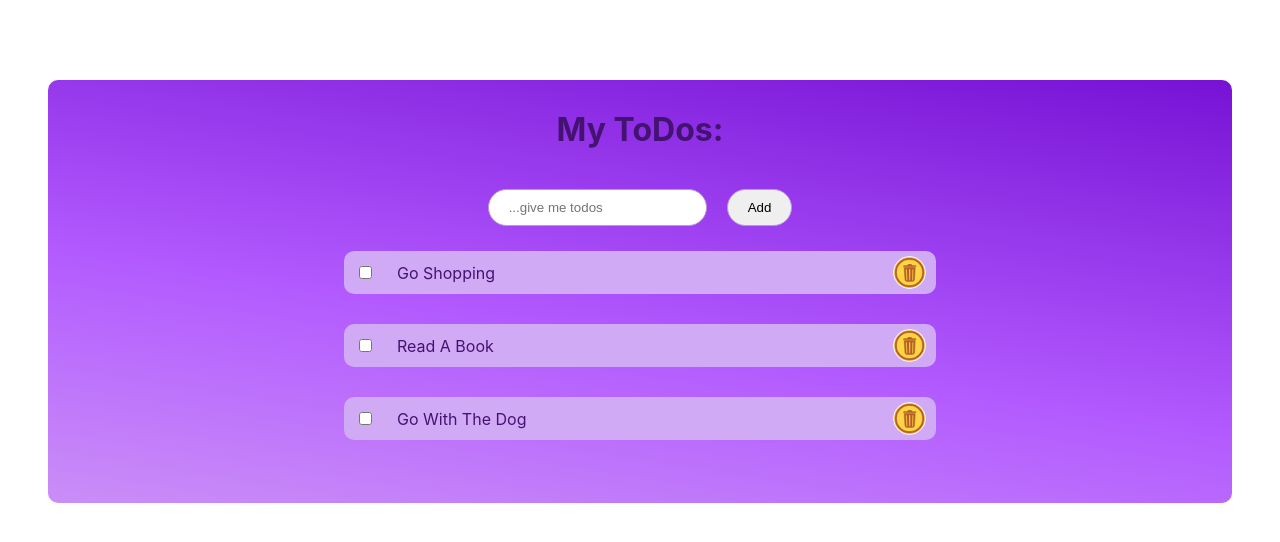
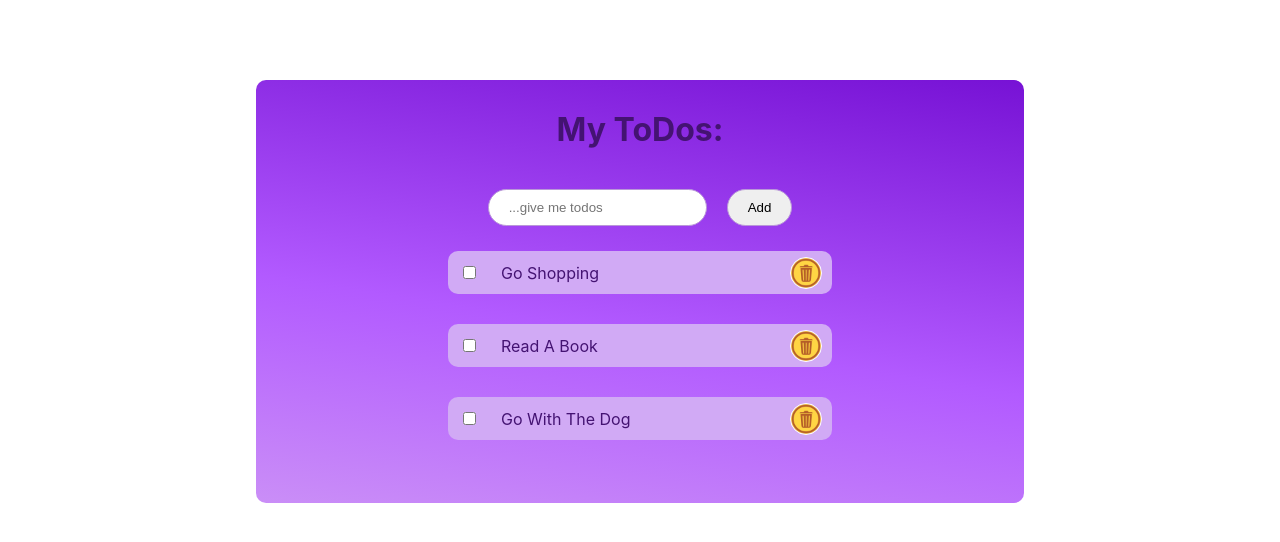
Before and after one commit to Jenseko/Todos_frontend, a React (Create React App) app: page / in a window 1280 px wide. Shown: the top 542 px of the page. Built offline with nearby package versions, Linux system fonts and the light colour scheme; no server answers.

Commit message:
preparing for going online

```diff
--- a/package.json
+++ b/package.json
@@ -2,6 +2,7 @@
   "name": "react_project_web-to-do-list",
   "version": "0.1.0",
   "private": true,
+  "proxy": "http://localhost:3001",
   "dependencies": {
     "@testing-library/jest-dom": "^5.16.5",
     "@testing-library/react": "^13.4.0",
--- a/src/App.css
+++ b/src/App.css
@@ -9,9 +9,10 @@
   background: rgb(202, 142, 247);
   background: linear-gradient(9deg, rgba(202, 142, 247, 1) 0%, rgb(178, 90, 255) 42%, rgb(119, 18, 213) 100%);
   border-radius: 10px;
-  margin: 5rem 3rem 0 3rem;
+  margin: 5rem auto 0 auto;
   text-align: center;
   height: 60%;
+  width: clamp(26rem, 60%, 60rem);
   border: 1px soli rgb(185, 151, 216);
   color: rgb(68, 19, 114);
 }
@@ -30,12 +31,6 @@ section form input {
   border: 1px solid rgb(185, 151, 216);
   margin: 10px;
 }
-
-
-input:checked .checkmark {
-  background-color: orange;
-}
-
 
 
 section ul div {
@@ -64,7 +59,7 @@ section ul div li span {
 }
 
 img {
-  width: 5.5%;
+  width: 2rem;
   border: 1px solid white;
   border-radius: 50px;
   margin: 0 10px 0 auto;
--- a/src/App.js
+++ b/src/App.js
@@ -9,8 +9,6 @@ import TodoList from './components/TodoList';
 
 function App() {
 
-
-
   return (
     <div className="App">
       <h1>My ToDos:</h1>
--- a/src/components/TodoList.js
+++ b/src/components/TodoList.js
@@ -8,7 +8,7 @@ const TodoList = () => {
 
     useEffect(() => {
         const getData = async () => {
-            const result = await fetch('http://localhost:3004/todos', {});
+            const result = await fetch('http://localhost:3000/todos', {});
             const data = await result.json();
             setTodos(data);
         };
```
